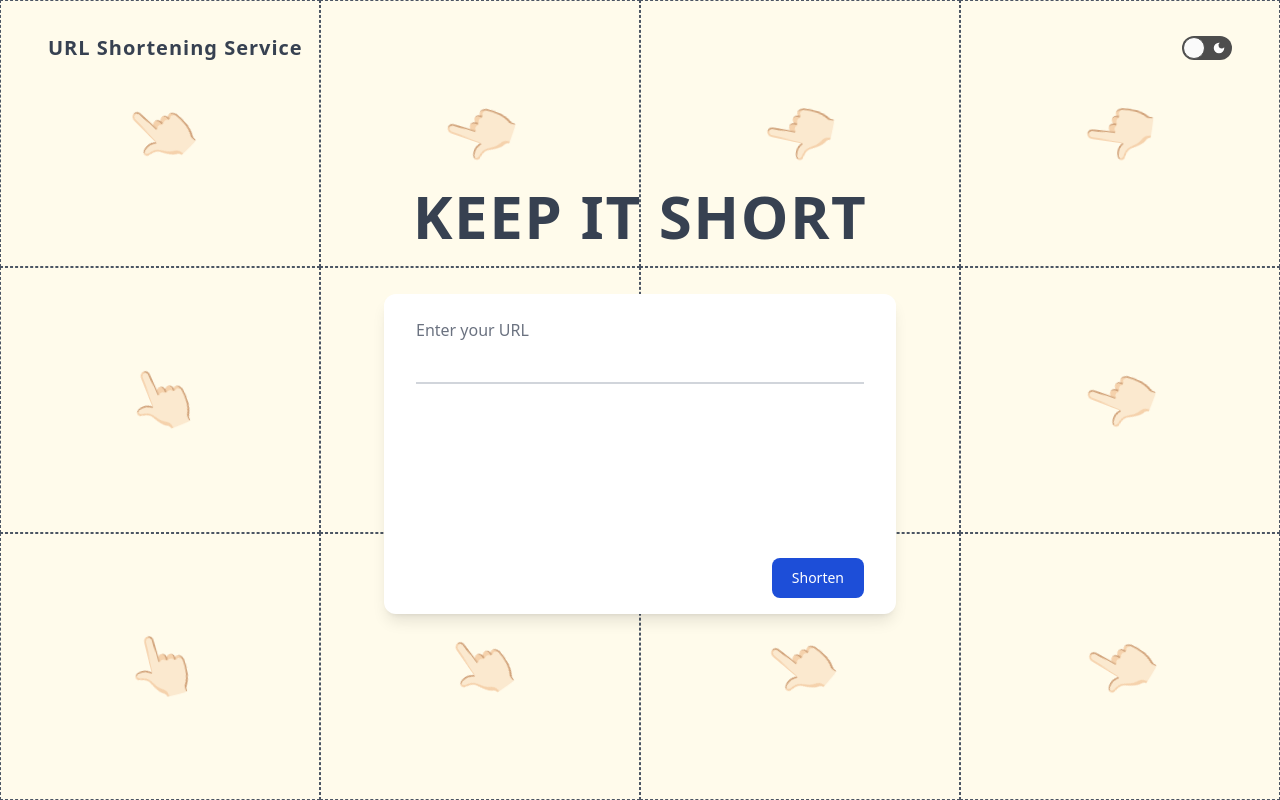
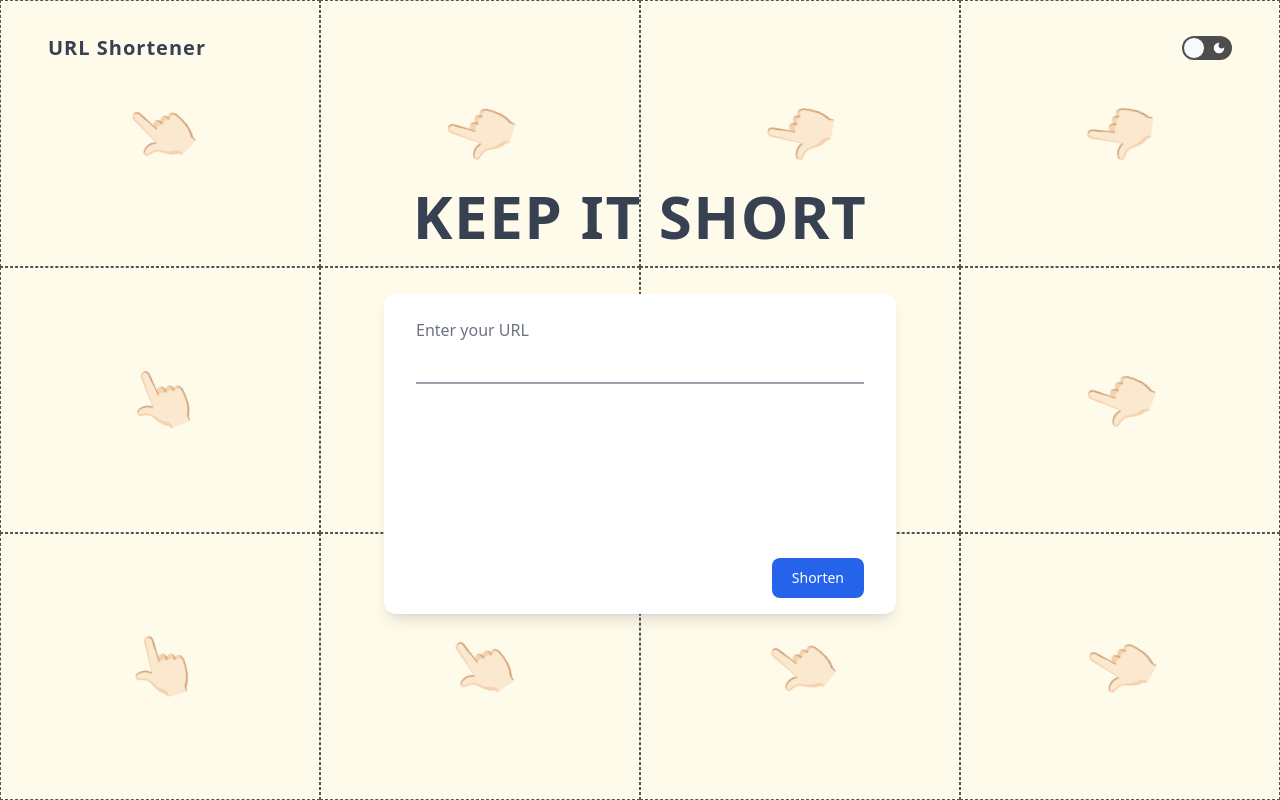
Before and after one commit to seanisoverhere/tap-assessment, a Next.js app: page / in a window 1280 px wide. Built offline with nearby package versions, Linux system fonts and the light colour scheme.

Commit message:
add error handling and submit button animation

```diff
--- a/package.json
+++ b/package.json
@@ -23,6 +23,7 @@
     "postcss": "^8.4.16",
     "react": "18.2.0",
     "react-dom": "18.2.0",
+    "react-hook-form": "^7.35.0",
     "react-icons": "^4.4.0",
     "react-toggle": "^4.1.3",
     "tailwindcss": "^3.1.8",
--- a/src/components/Navbar/index.tsx
+++ b/src/components/Navbar/index.tsx
@@ -8,7 +8,7 @@ const Navbar = () => {
         <div className="w-full justify-between flex items-center">
           <div className="flex-shrink-0">
             <div className="tracking-wider font-semibold text-xl cursor-pointer">
-              URL Shortening Service
+              URL Shortener
             </div>
           </div>
           <div className="ml-10 flex items-end space-x-8 text-sm">
--- a/src/components/Query/QueryContainer/index.tsx
+++ b/src/components/Query/QueryContainer/index.tsx
@@ -1,27 +1,76 @@
-import React from 'react'
-import { motion } from 'framer-motion'
+import React from "react";
+import { motion } from "framer-motion";
+import { useForm, SubmitHandler } from "react-hook-form";
+
+type FormValues = {
+  url: string;
+};
 
 const QueryContainer = () => {
+  const {
+    register,
+    handleSubmit,
+    formState: { errors, isSubmitting },
+  } = useForm<FormValues>();
+  const onSubmit: SubmitHandler<FormValues> = (data) =>
+    new Promise((resolve) => {
+      setTimeout(() => {
+        resolve();
+        console.log(data);
+      }, 2000);
+    });
+
+  const isValidUrl = (enteredUrl: string) => {
+    let url;
+
+    try {
+      url = new URL(enteredUrl);
+    } catch (_) {
+      return false;
+    }
+
+    return url.protocol === "http:" || url.protocol === "https:";
+  };
+
   return (
-    <motion.div className='query-container relative' whileHover={{
+    <motion.div
+      className="query-container"
+      whileHover={{
         scale: 1.02,
         transition: { duration: 0.2 },
-    }}>
+      }}
+    >
+      <form onSubmit={handleSubmit(onSubmit)}>
         <div className="relative z-0 w-full group">
           <input
             type="text"
-          name='url'
             className="input-form peer"
-          autoComplete='off'
+            autoComplete="off"
+            {...register("url", { required: true, validate: isValidUrl })}
           />
+          <div className="error">
+            {errors.url?.type === "validate" && "Please enter a valid URL"}
+            {errors.url?.type === "required" && "Please enter something :("}
+          </div>
           <label htmlFor="url" className="input-label">
             Enter your URL
           </label>
+        </div>
+        <button type="submit" className="button" disabled={isSubmitting}>
+          {isSubmitting ? (
+            <div className="flex items-center justify-center space-x-2 animate-pulse">
+              <svg xmlns="http://www.w3.org/2000/svg" fill="none" viewBox="0 0 24 24" strokeWidth={1.5} stroke="currentColor" className="w-4 h-4 mr-2">
+                <path strokeLinecap="round" strokeLinejoin="round" d="M7.864 4.243A7.5 7.5 0 0119.5 10.5c0 2.92-.556 5.709-1.568 8.268M5.742 6.364A7.465 7.465 0 004.5 10.5a7.464 7.464 0 01-1.15 3.993m1.989 3.559A11.209 11.209 0 008.25 10.5a3.75 3.75 0 117.5 0c0 .527-.021 1.049-.064 1.565M12 10.5a14.94 14.94 0 01-3.6 9.75m6.633-4.596a18.666 18.666 0 01-2.485 5.33" />
+              </svg>
+              Shortening...
+            </div>
+          ) : (
+            "Shorten"
+          )}
+        </button>
+      </form>
+    </motion.div>
+  );
+};
 
-      </div>
-      <button type='submit' className='button'>Shorten</button>
-    </motion.div>
-  )
-}
-
-export default QueryContainer
+export default QueryContainer;
--- a/styles/globals.css
+++ b/styles/globals.css
@@ -32,13 +32,18 @@
   }
 
   .input-form {
-    @apply block py-1 px-0 w-full text-sm text-gray-900 bg-transparent border-0 border-b-2 border-gray-300 appearance-none focus:outline-none focus:ring-0 focus:border-blue-300 caret-blue-300 pt-4;
+    @apply block py-1 px-0 w-full text-sm text-gray-900 bg-transparent border-0 border-b-2 border-gray-400 appearance-none focus:outline-none focus:ring-0 focus:border-blue-400 caret-blue-300 pt-4;
   }
+
   .input-label {
-    @apply absolute text-gray-500 duration-300 transform -translate-y-6 top-0 -z-10 origin-[0] peer-focus:left-0 peer-focus:text-blue-300 peer-focus:scale-75;
+    @apply absolute text-gray-500 duration-300 transform -translate-y-6 top-0 -z-10 origin-[0] peer-focus:left-0 peer-focus:text-blue-400 peer-focus:scale-75;
+  }
+
+  .error {
+    @apply text-sm text-red-500 py-4;
   }
 
   .button {
-    @apply text-white bg-blue-700 hover:bg-blue-800 focus:ring-4 focus:ring-blue-300 font-medium rounded-lg text-sm px-5 py-2.5 mr-2 mb-2 dark:bg-blue-600 dark:hover:bg-blue-700 focus:outline-none dark:focus:ring-blue-800 absolute bottom-2 right-6;
+    @apply text-white bg-blue-600 hover:bg-blue-700 font-medium rounded-lg text-sm px-5 py-2.5 mr-2 mb-2  focus:outline-none absolute bottom-2 right-6 disabled:bg-slate-200 disabled:text-gray-400 disabled:border-slate-400 disabled:cursor-not-allowed transition-all duration-500 ease-in-out;
   }
 }
```
Also changed, not shown: 2 other files (tests, documents, lock files or other folders). Lines whose indentation alone changed are shown as unchanged.
